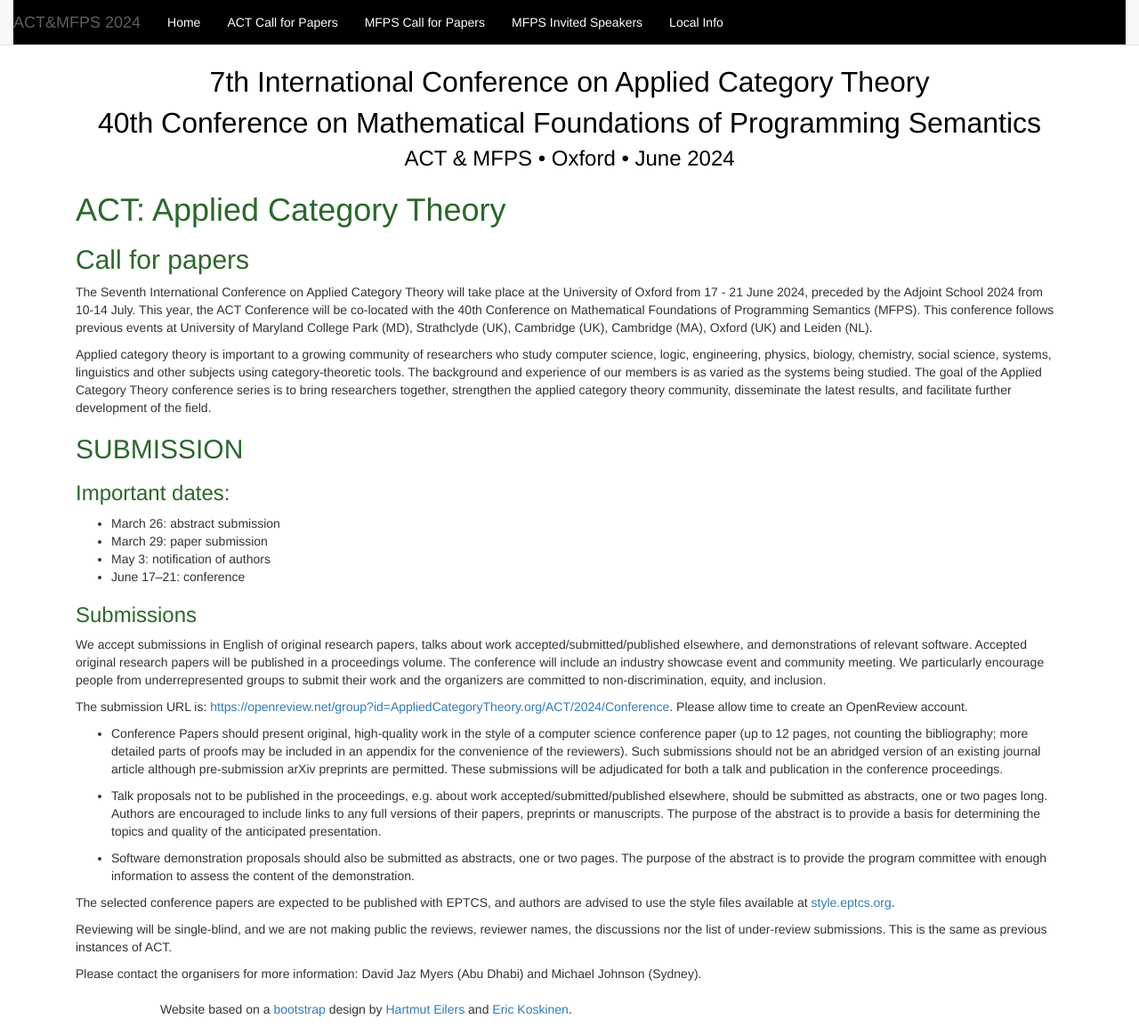
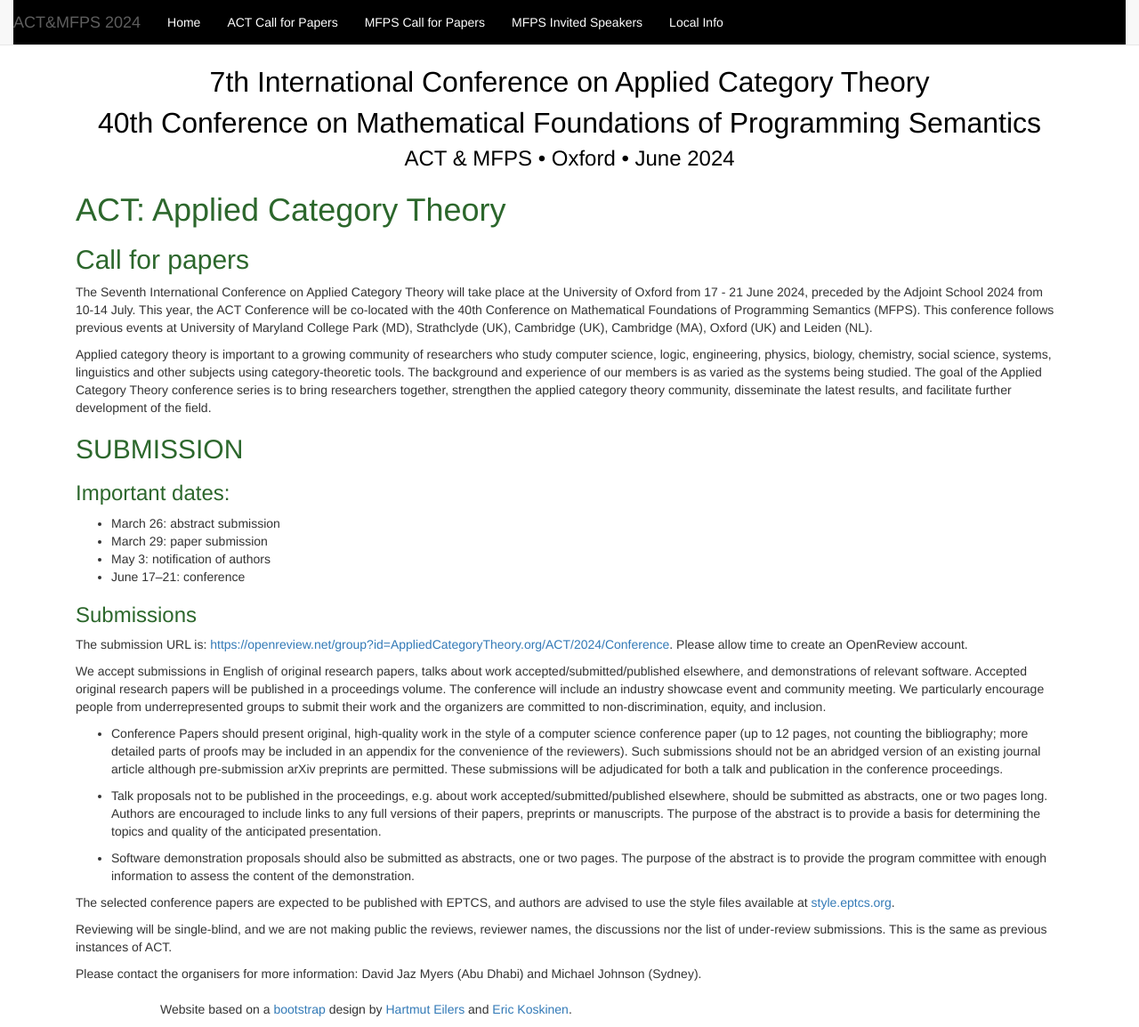
Before and after one commit to oxford24/oxford24.github.io, a Jekyll site: the page built from act_cfp.md, in a window 1280 px wide and 1154 px high. Shown: the whole window at 89% size. Built offline with Jekyll 4.4.1, drawn with Linux system fonts in a browser that asks for light colours.

Commit message:
Update act_cfp.md

```diff
--- a/act_cfp.md
+++ b/act_cfp.md
@@ -24,11 +24,11 @@ Applied category theory is important to a growing community of researchers who s
 
 
 
-We accept submissions in English of original research papers, talks about work accepted/submitted/published elsewhere, and demonstrations of relevant software. Accepted original research papers will be published in a proceedings volume. The conference will include an industry showcase event and community meeting. We particularly encourage people from underrepresented groups to submit their work and the organizers are committed to non-discrimination, equity, and inclusion.
-
 The submission URL is:
 [https://openreview.net/group?id=AppliedCategoryTheory.org/ACT/2024/Conference](https://openreview.net/group?id=AppliedCategoryTheory.org/ACT/2024/Conference).
 Please allow time to create an OpenReview account.
+
+We accept submissions in English of original research papers, talks about work accepted/submitted/published elsewhere, and demonstrations of relevant software. Accepted original research papers will be published in a proceedings volume. The conference will include an industry showcase event and community meeting. We particularly encourage people from underrepresented groups to submit their work and the organizers are committed to non-discrimination, equity, and inclusion.
 
 * Conference Papers should present original, high-quality work in the style of a computer science conference paper (up to 12 pages, not counting the bibliography; more detailed parts of proofs may be included in an appendix for the convenience of the reviewers). Such submissions should not be an abridged version of an existing journal article although pre-submission arXiv preprints are permitted. These submissions will be adjudicated for both a talk and publication in the conference proceedings.
 
```
